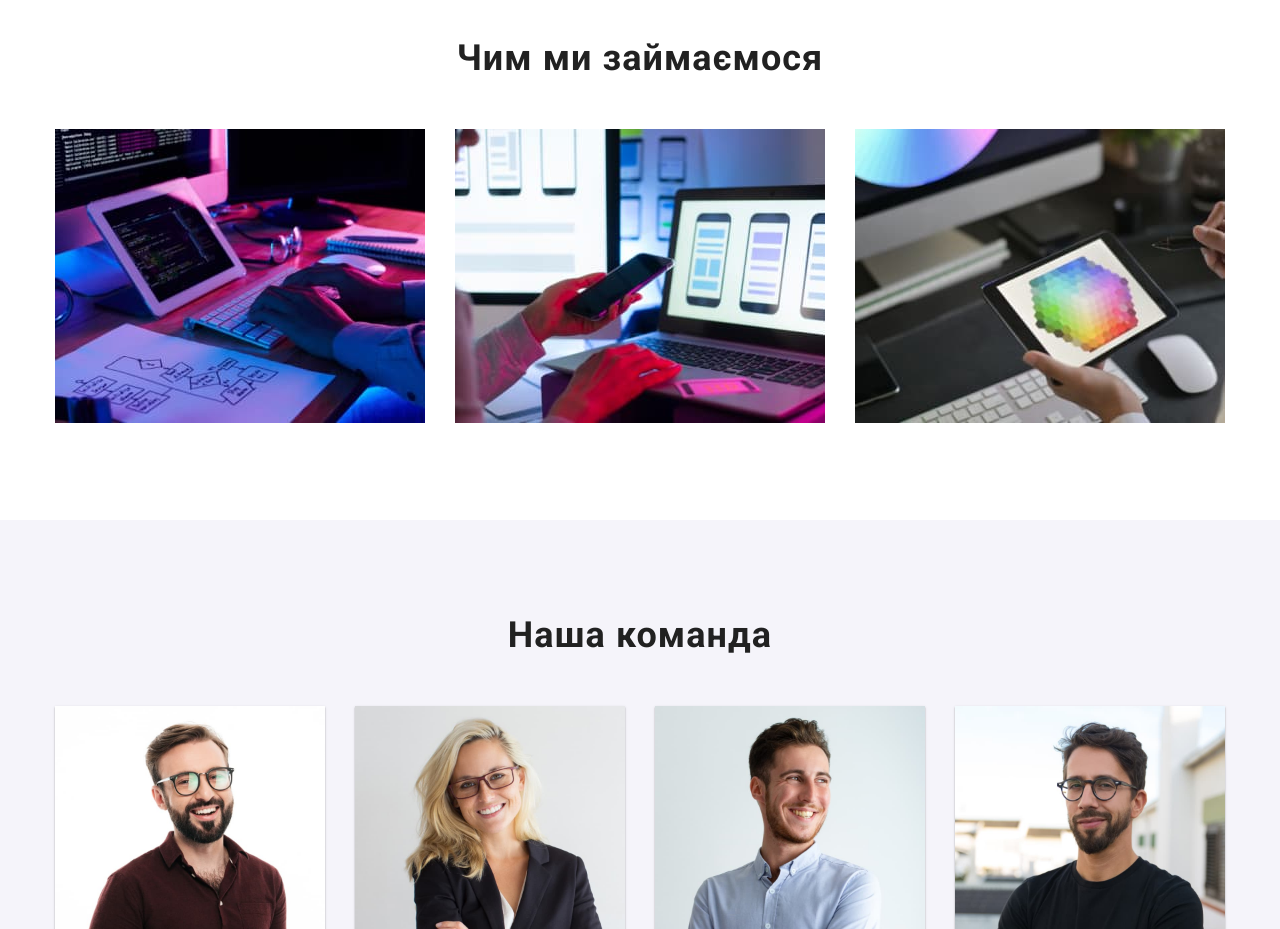
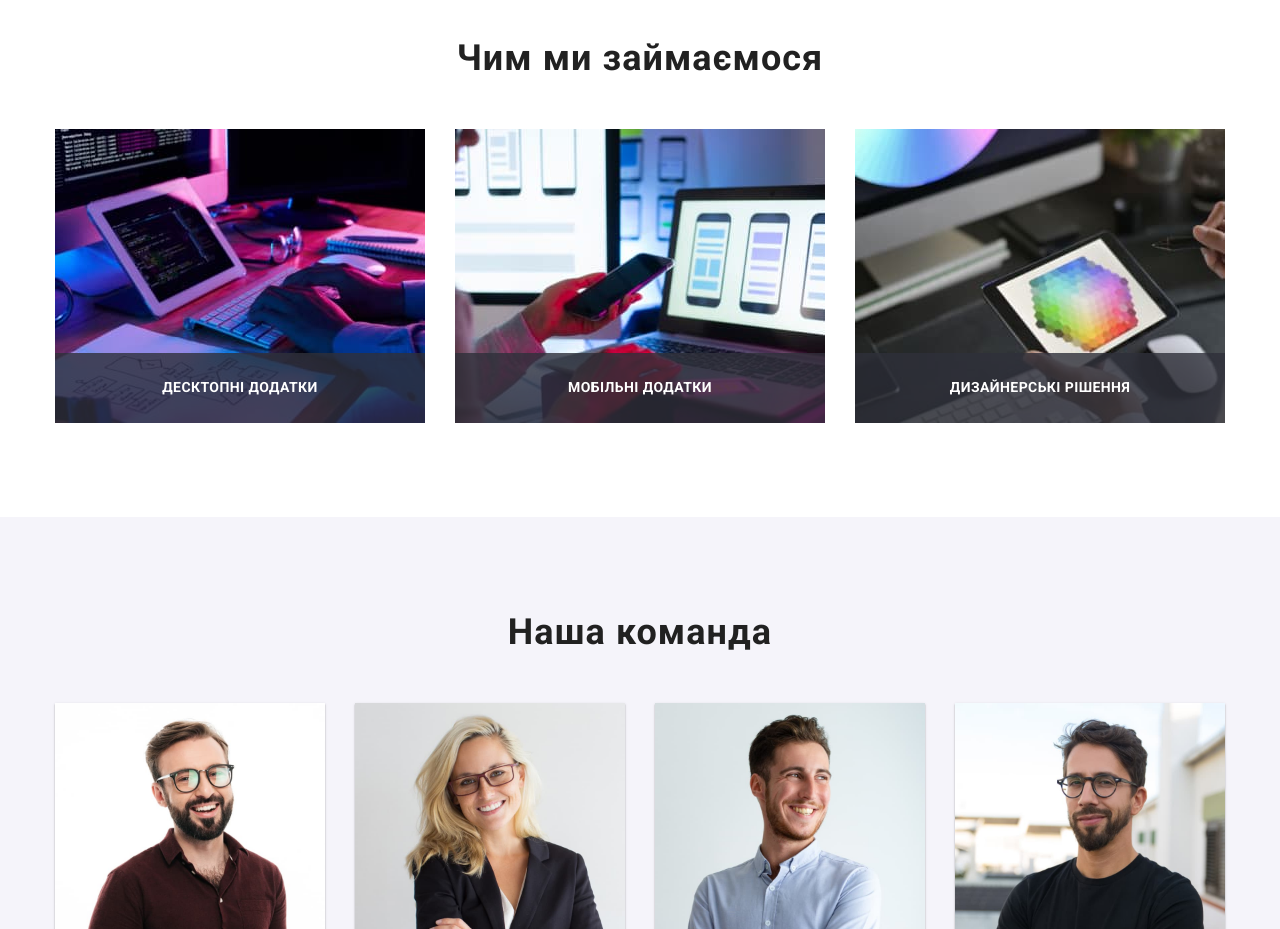
Before and after one commit to oleksiilunin/goit-markup-hw-05, a plain HTML site: page index.html in a window 1280 px wide. Shown: the part 1080-2009 px from the top of the page. Drawn offline with nearby package versions, Linux system fonts and the light colour scheme.

Commit message:
Add text in Works

```diff
--- a/css/styles.css
+++ b/css/styles.css
@@ -10,6 +10,7 @@
     --header-line-border-color: #ECECEC;
     --slogan-text-color: #FFFFFF;
     --advantages-box-background-color: #F5F4FA;
+    --works-text-color: #FFFFFF;
     --team-background-color: #F5F4FA;
     --team-icon-fill: #AFB1B8;
     --team-accent-icon-fill: #FFFFFF;
@@ -308,6 +309,80 @@ p {
 .work-list {
     display: flex;
     justify-content: space-between;
+}
+
+.work .item {
+    position: relative;
+
+    width: 370px;
+    height: 294px;
+}
+
+.work .img {
+    display: block;
+
+    max-width: 100%;
+    height: auto;
+}
+
+.item-desktop > .text {
+    display: flex;
+    justify-content: center;
+    align-items: center;
+
+    position: absolute;
+    left: 0;
+    bottom: 0;
+    width: 100%;
+    height: 70px;
+
+    background: rgba(47, 48, 58, 0.8);
+    color: var(--works-text-color);
+
+    font-weight: 700;
+    line-height: 1.14;
+    letter-spacing: 0.03em;
+    text-transform: uppercase;
+}
+
+.item-mobile > .text {
+    display: flex;
+    justify-content: center;
+    align-items: center;
+
+    position: absolute;
+    left: 0;
+    bottom: 0;
+    width: 100%;
+    height: 70px;
+
+    background: rgba(47, 48, 58, 0.8);
+    color: var(--works-text-color);
+
+    font-weight: 700;
+    line-height: 1.14;
+    letter-spacing: 0.03em;
+    text-transform: uppercase;
+}
+
+.item-design > .text {
+    display: flex;
+    justify-content: center;
+    align-items: center;
+
+    position: absolute;
+    left: 0;
+    bottom: 0;
+    width: 100%;
+    height: 70px;
+
+    background: rgba(47, 48, 58, 0.8);
+    color: var(--works-text-color);
+
+    font-weight: 700;
+    line-height: 1.14;
+    letter-spacing: 0.03em;
+    text-transform: uppercase;
 }
 
         /* Advantages */
--- a/index.html
+++ b/index.html
@@ -98,9 +98,18 @@
             <div class="container">
                 <h2 class="section-title">Чим ми займаємося</h2>
                 <ul class="work-list list">
-                <li><img width="370" src="./images/printing-code-on-tablet-using-keyboard.jpg" alt="Розробник друкує код згідно з блок-схемою."></li>
-                <li><img width="370" src="./images/selection-layout-on-laptop-screen.jpg" alt="Дівчина на ноутбуці підбирає дизайн відображення контенту на смартфоні."></li>
-                <li><img width="370" src="./images/hexagonal-palette-ontablet-screen.jpg" alt="Дизайнер підбирає кольорову гамму на планшеті."></li>
+                    <li class="item item-desktop">
+                        <img class="img" width="370" src="./images/printing-code-on-tablet-using-keyboard.jpg" alt="Розробник пише код на комп'ютері згідно з блок-схемою.">
+                        <p class="text">Десктопні додатки</p>
+                    </li>
+                    <li class="item item-mobile">
+                        <img class="img" width="370" src="./images/selection-layout-on-laptop-screen.jpg" alt="Дівчина на ноутбуці підбирає дизайн відображення контенту на смартфоні.">
+                        <p class="text">Мобільні додатки</p>
+                    </li>
+                    <li class="item item-design">
+                        <img class="img" width="370" src="./images/hexagonal-palette-ontablet-screen.jpg" alt="Дизайнер підбирає кольорову гамму на планшеті.">
+                        <p class="text">Дизайнерські рішення</p>
+                    </li>
                 </ul>
             </div>
         </section>
```
